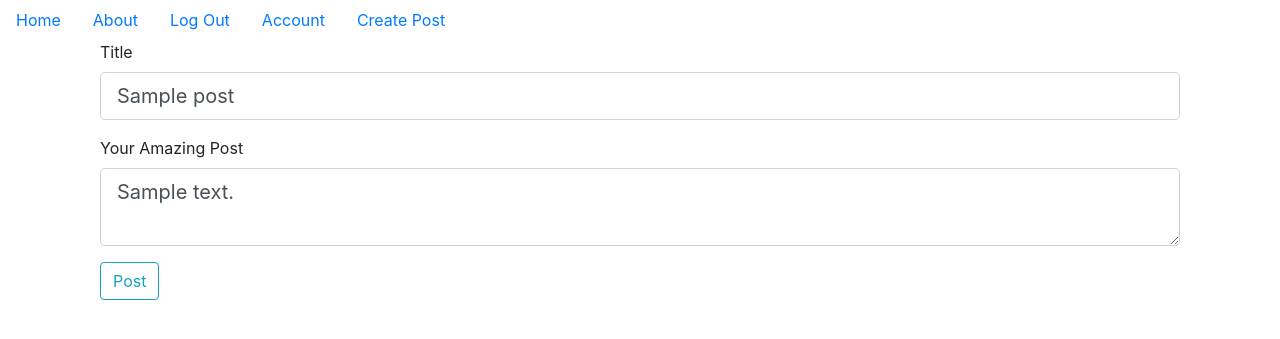
After one commit to katharinaalf/katsblog, a Flask app: page /1/update in a window 1280 px wide. The commit adds this page. Shown: the top 339 px of the page. Run offline with Flask 2, Linux system fonts and the light colour scheme; a user stored in the database is signed in; tables that the repository leaves empty hold one stand-in row (values such as "Sample post"); some libraries are stand-ins or nearby versions.

Commit message:
added blog post functionality

```diff
--- /dev/null
+++ b/blogproject/blog_posts/views.py
@@ -0,0 +1,73 @@
+from flask import render_template, url_for, flash, request, redirect, Blueprint
+from flask_login import current_user, login_required
+from blogproject import db
+from blogproject.models import BlogPost
+from blogproject.blog_posts.forms import BlogPostForm
+
+blog_posts = Blueprint('blog_posts',__name__)
+
+# Create blog post #
+
+@blog_posts.route('/create', methods=['GET','POST'])
+@login_required
+def create_post():
+    form = BlogPostForm()
+
+    if form.validate_on_submit():
+        blog_post = BlogPost(title=form.title.data, text= form.text.data, user_id=current_user.id)
+
+        db.session.add(blog_post)
+        db.session.commit()
+        flash('Blog post created')
+        return redirect(url_for('core.index'))
+
+    return render_template('create_post.html', form=form)
+
+
+# View blog post #
+
+@blog_posts.route('/<int:blog_post_id>')
+def blog_post(blog_post_id):
+    blog_post = BlogPost.query.get_or_404(blog_post_id)
+    return render_template('blog_post.html', title=blog_post.title, date=blog_post.date, post=blog_post)
+
+# Update blog post #
+
+@blog_posts.route("/<int:blog_post_id>/update", methods=['GET','POST'])
+@login_required
+def update(blog_post_id):
+    blog_post = BlogPost.query.get_or_404(blog_post_id)
+
+    if blog_post.author != current_user:
+        abort(403)
+
+    form = BlogPostForm()
+
+    if form.validate_on_submit():
+        blog_post.title = form.title.data
+        blog_post.text = form.text.data
+
+        db.session.commit()
+        flash('Blog post updated')
+        return redirect(url_for('blog_posts.blog_post', blog_post_id=blog_post.id))
+
+    elif request.method == 'GET':
+        form.title.data = blog_post.title
+        form.text.data = blog_post.text
+
+    return render_template('create_post.html', title= 'Updating', form=form)
+
+# Delete blog post #
+
+@blog_posts.route("/<int:blog_post_id>/delete", methods=['GET','POST'])
+@login_required
+def delete_post(blog_post_id):
+    blog_post = BlogPost.query.get_or_404(blog_post_id)
+
+    if blog_post.author != current_user:
+        abort(403)
+
+    db.session.delete(blog_post)
+    db.session.commit()
+    flash('Blog post deleted')
+    return redirect(url_for('core.index'))
--- a/blogproject/core/views.py
+++ b/blogproject/core/views.py
@@ -1,10 +1,12 @@
 from flask import render_template, request, Blueprint
-
+from blogproject.models import BlogPost
 core = Blueprint('core', __name__)
 
 @core.route('/')
 def index():
-    return render_template('index.html')
+    page = request.args.get('page',1,type=int)
+    blog_posts = BlogPost.query.order_by(BlogPost.date.desc()).paginate(page=page, per_page=5)
+    return render_template('index.html', blog_posts=blog_posts)
 
 
 @core.route('/info')
--- a/blogproject/models.py
+++ b/blogproject/models.py
@@ -14,7 +14,7 @@ class User(db.Model,UserMixin):
 
     id = db.Column(db.Integer,primary_key=True)
     profile_image = db.Column(db.String(64), nullable=False, default ='default_profile.png')
-    email = db.Column(db.String(64), unique=True, index=True)
+    email = db.Column(db.String(64), index=True)
     username = db.Column(db.String(64), unique=True, index=True)
     password_hash = db.Column(db.String(128))
 
--- a/blogproject/templates/base.html
+++ b/blogproject/templates/base.html
@@ -28,7 +28,7 @@
                 <a href="{{url_for('users.account')}}">Account</a>
             </li>
             <li class= 'nav-link'>
-                <a href="#">Create Post</a>
+                <a href="{{url_for('blog_posts.create_post')}}">Create Post</a>
             </li>
             {% else %}
             <li class= 'nav-link'>
--- /dev/null
+++ b/blogproject/templates/create_post.html
@@ -0,0 +1,24 @@
+{% extends "base.html" %}
+
+{% block content %}
+
+    <div class= "container">
+        <form class="form-group" method="post">
+            {{form.hidden_tag()}}
+            <div class="form-group">
+                {{form.title.label(class="form-control-label")}}
+                {{form.title(class="form-control form-control-lg")}}
+            </div>
+            <div class="form-group">
+                {{form.text.label(class="form-control-label")}}
+                {{form.text(class="form-control form-control-lg")}}
+            </div>
+            <div class="form-group">
+                {{form.submit(class="btn btn-outline-info")}}
+            </div>
+
+        </form>
+
+    </div>
+
+{% endblock %}
```
Also changed, not shown: blogproject/blog posts/views.py (deleted, +0 -24 lines), blogproject/templates/blog_post.html (added, +43 -0 lines), blogproject/templates/index.html (+33 -0 lines), blogproject/blog_posts/__init__.py (added), blogproject/blog_posts/forms.py (renamed from blogproject/blog posts/forms.py), 1 other file.
